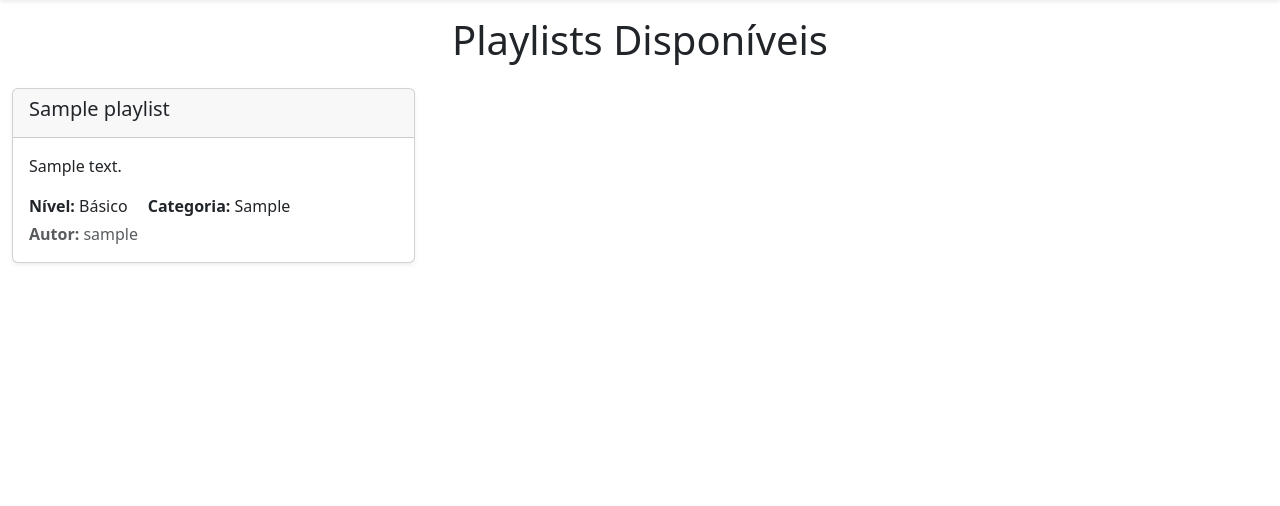
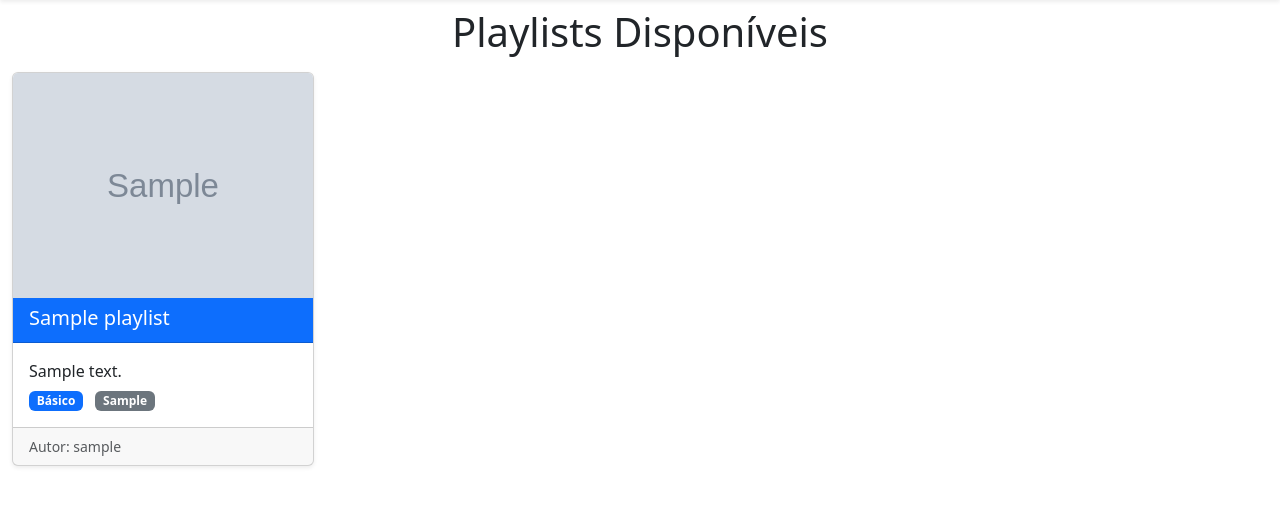
Before and after one commit to luizfilipe-bp/tcc, a Django app: page / in a window 1280 px wide. Shown: the part 56-562 px from the top of the page. Run offline with Django 5.2, Linux system fonts and the light colour scheme; a user stored in the database is signed in; tables that the repository leaves empty hold one stand-in row (values such as "Sample post"); grey boxes marked "Sample" are stand-in pictures.

Commit message:
correcao progresso, atualizacao tela principal

```diff
--- a/plataforma/models.py
+++ b/plataforma/models.py
@@ -128,7 +128,7 @@ class ProgressoPlaylist(models.Model):
     usuario = models.ForeignKey(User, on_delete=models.CASCADE)
     playlist = models.ForeignKey(Playlist, on_delete=models.CASCADE)
     playlist_completa = models.BooleanField(default=False)
-    data_conclusao = models.DateTimeField()
+    data_conclusao = models.DateTimeField(null=True, blank=True)
 
     class Meta:
         unique_together = ('usuario', 'playlist')
--- a/plataforma/templates/principal.html
+++ b/plataforma/templates/principal.html
@@ -2,31 +2,36 @@
 
 {% load static %}
 
+{% block style %}
+    <link rel="stylesheet" href="{% static '/css/principal.css' %}">
+{% endblock %}
+
 {% block titulo %}Principal{% endblock %}
 
 {% block conteudo %}
-
-<div class="container-fluid mt-3">
-    <h1 class="mb-4 text-center">Playlists Disponíveis</h1>
+<div class="container-fluid mt-2">
+    <h1 class="mb-3 text-center">Playlists Disponíveis</h1>
     {% if playlists %}
-        <div class="row row-cols-1 row-cols-md-3 g-4">
+        <div class="row row-cols-md-4 g-3">
             {% for playlist in playlists %}
-            <div class="col mb-4">
-                <div class="card card-hover h-100 shadow-sm" onclick="window.location.href='{% url 'assistir_playlist' id=playlist.id index_video=0%}'">
-                    <div class="card-header">
-                        <h5 class="card-title">{{ playlist.nome }}</h5>
+            <div class="col">
+                <div class="card card-hover shadow-sm" onclick="window.location.href='{% url 'assistir_playlist' id=playlist.id index_video=0%}'">
+                    {% with playlist.playlistvideo_set.all|first as pv %}
+                        <img src="{{ pv.video.thumbnail }}" class="card-img-top thumbnail-video" alt="{{ pv.video.titulo }}">
+                    {% endwith %}
+                    <div class="card-header bg-primary text-white">
+                        <h5 class="card-title mb-1">{{ playlist.nome }}</h5>
                     </div>
-                    <div class="card-body">
-                        <p class="card-text">
-                            {{ playlist.descricao|truncatechars:150 }}
-                        </p>
-                        <p class="mb-1">
-                            <span><strong>Nível:</strong> {{ playlist.get_nivel_dificuldade_display }}</span>
-                            <span class="ms-3"><strong>Categoria:</strong> {{ playlist.categoria }}</span>
-                        </p>
-                        <p class="mb-0 text-muted"><strong>Autor:</strong> {{ playlist.autor.username }}</p>
+                    <div class="card-body d-flex flex-column">
+                        <p class="card-text mb-1">{{ playlist.descricao|truncatechars:180 }}</p>
+                        <div class="mb-0">
+                            <span class="badge bg-primary me-2">{{ playlist.get_nivel_dificuldade_display }}</span>
+                            <span class="badge bg-secondary">{{ playlist.categoria }}</span>
+                        </div>
                     </div>
-
+                    <div class="card-footer">
+                        <p class="mb-0 text-muted small">Autor: {{ playlist.autor.username }}</p>
+                    </div>
                 </div>
             </div>
             {% endfor %}
--- a/plataforma/views.py
+++ b/plataforma/views.py
@@ -16,6 +16,8 @@ from django.db.models import Sum
 def principal(request):
     playlists = Playlist.objects.all()
     playlists = playlists.filter(playlistvideo__isnull=False).distinct()
+    playlists = playlists.prefetch_related('playlistvideo_set__video')
+
     return render(request, 'principal.html', {'playlists': playlists})
 
 @login_required(login_url='/auth/login')
@@ -297,8 +299,8 @@ def get_progresso_playlist(usuario, playlist_videos):
     if total == 0:
         return 0
     porcentagem_progresso = (somatorio_videos_completos / total) * 100
-    print(f"Somatório: {somatorio_videos_completos}, Total: {total}")
-    return int(porcentagem_progresso)
+    print(f"Somatório: {somatorio_videos_completos}, Total: {total}, Porcentagem: {porcentagem_progresso}")
+    return int(round(porcentagem_progresso))
 
 
 def finalizar_playlist(request, id):
@@ -308,9 +310,12 @@ def finalizar_playlist(request, id):
     progresso_playlist = get_progresso_playlist(request.user, playlist_videos)
     if progresso_playlist == 100:
         xp = 0
-        if not ProgressoPlaylist.objects.filter(usuario=request.user, playlist=playlist).exists():
+        progresso_playlist = get_object_or_404(ProgressoPlaylist, usuario=request.user, playlist=playlist)
+        if progresso_playlist.playlist_completa is False:
             xp = 200
-            progresso_playlist = ProgressoPlaylist.objects.create(usuario=request.user, playlist=playlist, playlist_completa=True, data_conclusao=timezone.now())
+            progresso_playlist = ProgressoPlaylist.objects.get(usuario=request.user, playlist=playlist)
+            progresso_playlist.playlist_completa = True
+            progresso_playlist.data_conclusao = timezone.now()
             progresso_playlist.save()
             verificarConquistaCursosConcluidos(request.user)
             adicionar_xp_perfil(request.user.perfil, xp)
@@ -348,6 +353,9 @@ def iniciar_progresso_video(usuario, playlist_video):
 def assistir_playlist(request, id, index_video=0):
     playlist = get_object_or_404(Playlist, id=id)
     playlist_videos = PlaylistVideo.objects.filter(playlist=playlist)
+
+    if index_video == 0:
+        ProgressoPlaylist.objects.get_or_create(usuario=request.user, playlist=playlist)
 
     videos_liberados = get_videos_liberados(playlist_videos, request.user)
     if index_video < 0 or index_video >= len(playlist_videos) or index_video > len(videos_liberados):
@@ -561,4 +569,4 @@ def get_reputacao(request):
         reputacao = 0
     else:
         reputacao = (somatorio_avaliacao_positiva / total) * 100
-    return int(reputacao)
+    return round(reputacao)
```
Also changed, not shown: plataforma/migrations/0019_alter_progressoplaylist_data_conclusao.py (added), 1 other file.
